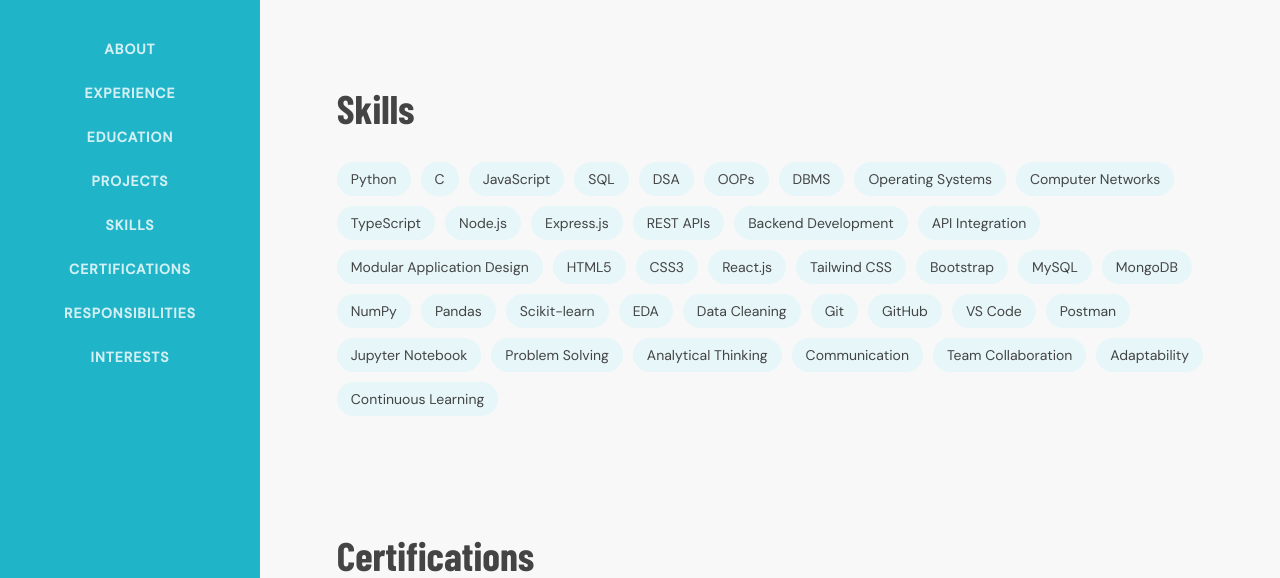
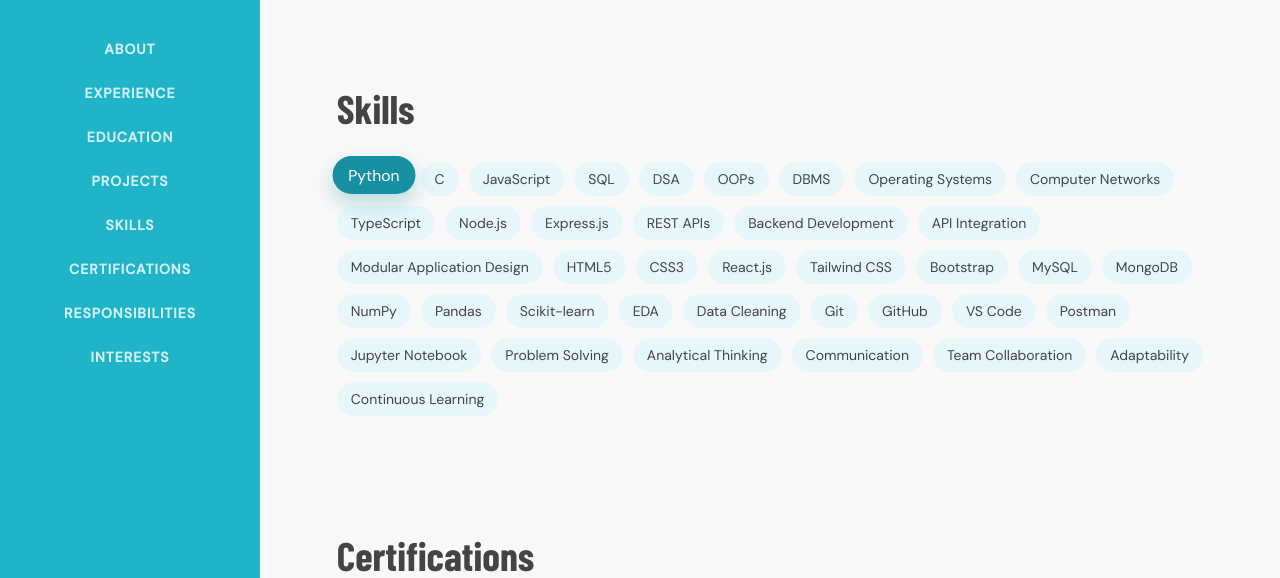
Before and after one commit to abhinandanmaurya10-art/Portfolio, a plain HTML site: page index.html in a window 1280 px wide. In both pictures the pointer is over the element "Python". Shown: the part 2320-2898 px from the top of the page. Drawn offline with nearby package versions, Linux system fonts and the light colour scheme; a web font is replaced by a local one.

Commit message:
Added popup

```diff
--- a/style.css
+++ b/style.css
@@ -412,12 +412,22 @@ section {
 }
 
 .skill {
+  position: relative;
   max-width: 100%;
   padding: 8px 14px;
   border-radius: 20px;
   background: #e6f6f9;
   font-size: 14px;
   overflow-wrap: anywhere;
+  transition: background-color 0.2s ease, box-shadow 0.2s ease, color 0.2s ease, transform 0.2s ease;
+}
+
+.skill:hover {
+  z-index: 1;
+  background: #168fa0;
+  box-shadow: 0 8px 18px rgba(22, 143, 160, 0.28);
+  color: #fff;
+  transform: translateY(-4px) scale(1.12);
 }
 
 .cert {
@@ -593,7 +603,8 @@ section {
   .social-tooltip,
   .resume-btn,
   .section-title a,
-  .section-title a::after {
+  .section-title a::after,
+  .skill {
     transition: none;
   }
 }
```
